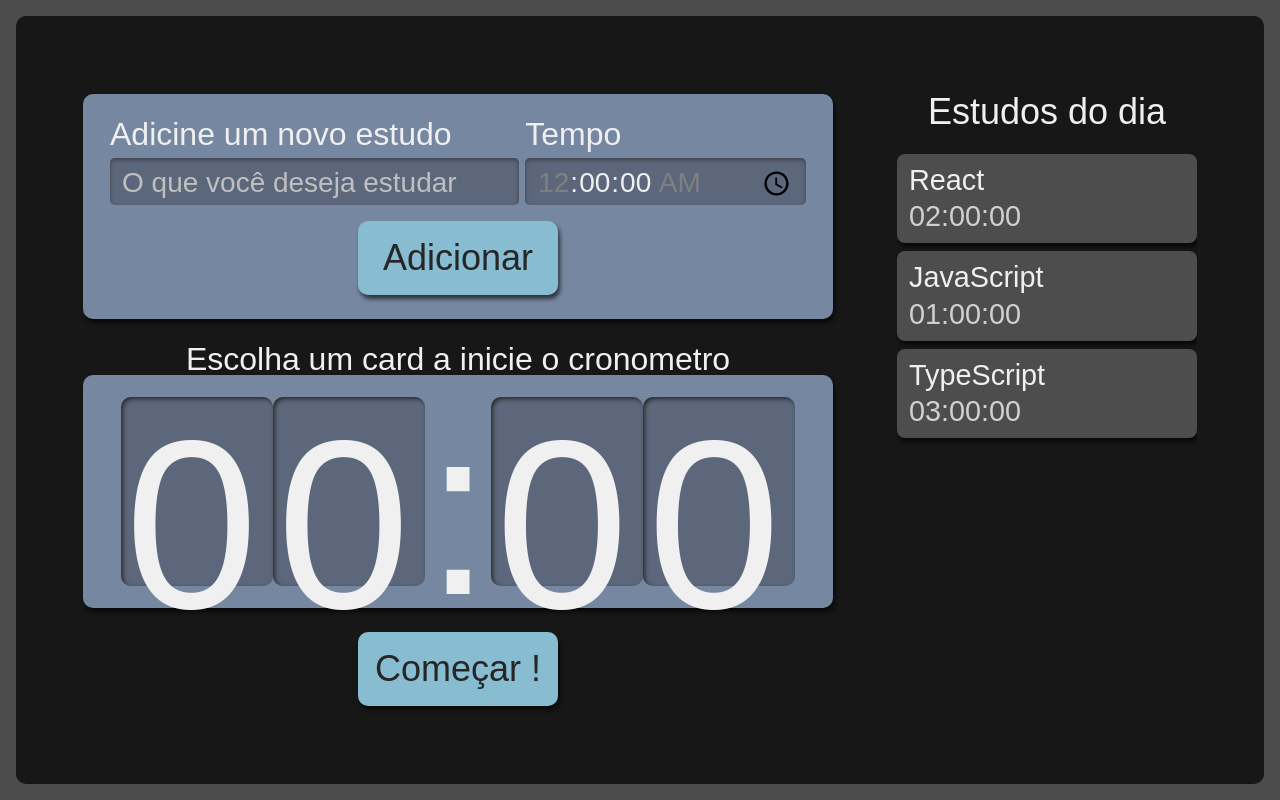
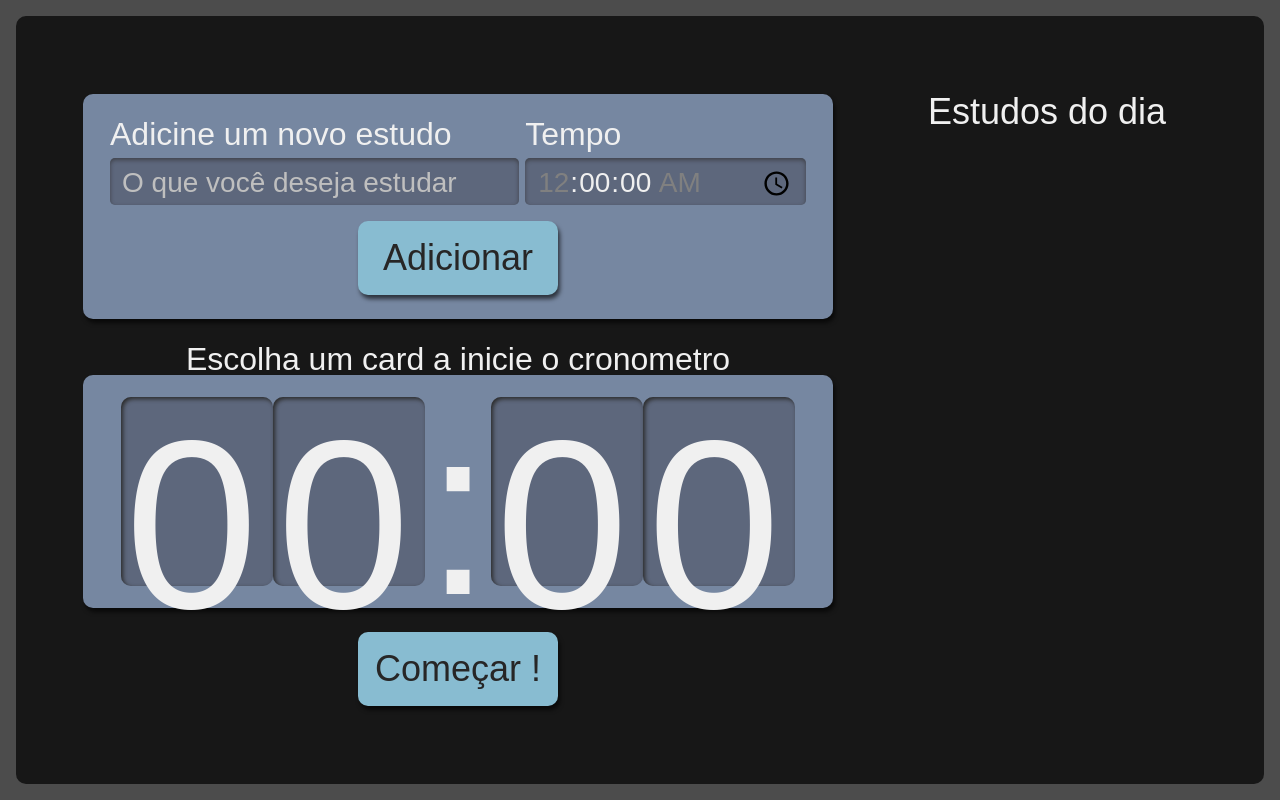
Before and after one commit to thaleseqb/StudiesManagerWithReactAndTypScript, a React (Create React App) app: page / in a window 1280 px wide. Built offline with nearby package versions, Linux system fonts and the light colour scheme.

Commit message:
link forms to list os tasks

```diff
--- a/src/components/Button/index.tsx
+++ b/src/components/Button/index.tsx
@@ -2,11 +2,13 @@ import React from "react";
 import style from "./Button.module.scss"
 
 class Button extends React.Component<{
-    children ? : React.ReactNode
+    children? : React.ReactNode
+    type?: "button" | "submit" | "reset" | undefined
 }> {
     render() {
+        const {type = "button"} = this.props;
         return (
-            <button className={style.botao}>
+            <button type={type} className={style.botao}>
                 {this.props.children}
             </button>
         )
--- a/src/components/Form/index.tsx
+++ b/src/components/Form/index.tsx
@@ -1,8 +1,11 @@
 import React from "react";
 import Button from "../Button";
 import style from "./Form.module.scss"
+import ITask from "../../types/task";
 
-class Form extends React.Component {
+class Form extends React.Component<{
+    setTasks: React.Dispatch<React.SetStateAction<Array<ITask>>>
+}> {
     state = {
         task:"",
         time:"00:00"
@@ -10,7 +13,7 @@ class Form extends React.Component {
 
     addTask(event: React.FormEvent<HTMLFormElement>) {
         event.preventDefault();
-        console.log("state", this.state);
+        this.props.setTasks((olderTasks) => [...olderTasks, {...this.state}]);
     }
 
     render() {
@@ -42,7 +45,7 @@ class Form extends React.Component {
                     max="00:01:30"
                     required />
                 </div>
-                <Button>
+                <Button type = "submit">
                     Adicionar
                 </Button>
             </form>
--- a/src/components/List/index.tsx
+++ b/src/components/List/index.tsx
@@ -1,25 +1,11 @@
-import React, { useState } from "react";
 import style from "./List.module.scss"
 import Item from "./Item"
+import ITask from "../../types/task";
 
-function List() {
-
-    const [tasks, setTasks] = useState([{
-        task: "React",
-        time: "02:00:00"
-    },{
-        task: "JavaScript",
-        time: "01:00:00"
-    },{
-        task: "TypeScript",
-        time: "03:00:00"
-    }]);
-
+function List({tasks}: {tasks:Array<ITask>}) {
     return (
         <aside className={style.listaTarefas}>
-            <h2 onClick={() => {
-                setTasks([...tasks, {task: "Estudar estado", time: "05:00:00"} ]);
-            }}>Estudos do dia</h2>
+            <h2>Estudos do dia</h2>
             <ul>
                 {tasks.map( (item, index) => (
                         <Item
--- a/src/pages/App.tsx
+++ b/src/pages/App.tsx
@@ -1,14 +1,16 @@
-import React from 'react';
+import React, { useState } from 'react';
 import Form from '../components/Form';
 import List from '../components/List';
 import style from "./App.module.scss"
 import Chronometer from '../components/Chronometer';
+import ITask from '../types/task';
 
 function App() {
+  const [tasks, setTasks] = useState<Array<ITask> | []>([]);
   return (
     <div className={style.AppStyle}>
-      <Form/>
-      <List/>
+      <Form setTasks={setTasks} />
+      <List tasks={tasks} />
       <Chronometer/>
     </div>
   );
--- /dev/null
+++ b/src/types/task.ts
@@ -0,0 +1,4 @@
+export default interface ITask{
+    task: string,
+    time: string
+}
```
